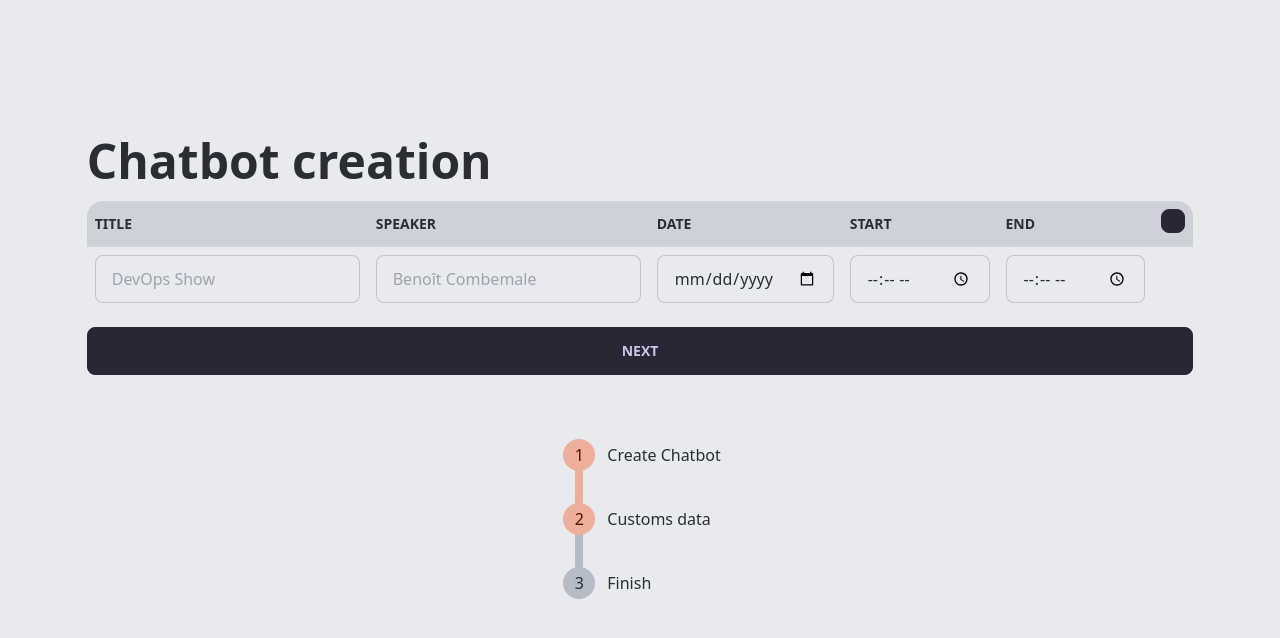
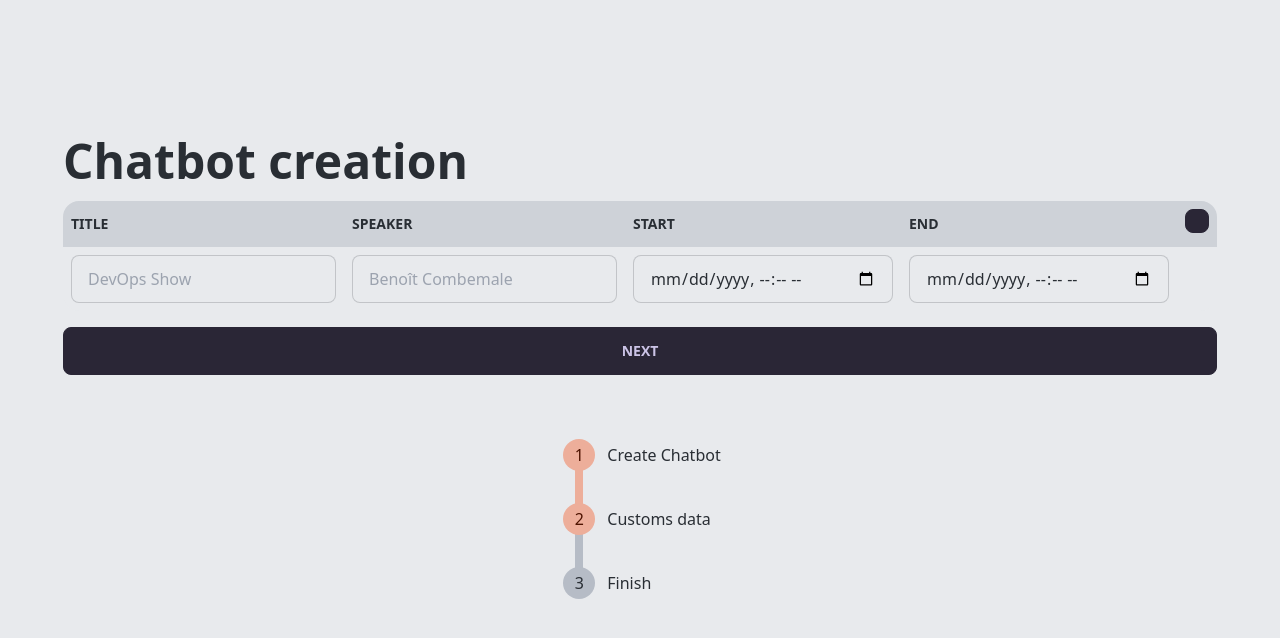
Before and after one commit to Ibentau/front-admin, a SvelteKit app: page /creationChatbot/infos in a window 1280 px wide. Shown: the top 638 px of the page. Built offline with nearby package versions, Linux system fonts and the light colour scheme.

Commit message:
date format ISO

```diff
--- a/data.json
+++ b/data.json
@@ -1 +1 @@
-{"Chatbot_name":"tekotke","Theme":"#FFFFFF","event_start":"","event_end":"","adress":"","talks":[[{"title":"Devops show","speaker":"benoit","date":"2023-02-15","start":"14:33","end":"17:34"},{"title":"title","speaker":"speakerrjejf","date":"2023-02-23","start":"14:33","end":"16:41"}]]}
+{"chatbot_name":"Marouane","theme":"#FFFFFF","event_start":"2023-02-14T08:25","event_end":"2023-02-17T23:25","address":"Saint Valentin","talks":[[{"title":"Marouane déclare sa flamme","speaker":"Marouane","start":"2023-02-14T14:00","end":"2023-02-14T14:00"},{"title":"Jérôme dort","speaker":"Jérôme","start":"2023-02-15T11:29","end":"2023-02-15T11:32"}]]}
--- a/src/entities/conference.ts
+++ b/src/entities/conference.ts
@@ -1,16 +1,15 @@
-export class Conference {
-  Chatbot_name!: string;
-  Theme!: string;
-  event_start!: string;
-  event_end!: string;
-  adress!: string;
-  talks!: Speak[];
+export interface Conference {
+  chatbot_name: string;
+  theme: string;
+  event_start: string;
+  event_end: string;
+  address: string;
+  talks: Speak[];
 }
 
-export class Speak {
-  title!: string;
-  speaker!: string;
-  date!: string;
-  start!: string;
-  end!: string;
+export interface Speak {
+  title: string;
+  speaker: string;
+  start: string;
+  end: string;
 }
--- a/src/routes/creationChatbot/+page.svelte
+++ b/src/routes/creationChatbot/+page.svelte
@@ -10,11 +10,11 @@
   function updateJSON() {
     // Initialize JSON
     let yourData: Conference = {
-      Chatbot_name: name,
-      Theme: color,
+      chatbot_name: name,
+      theme: color,
       event_start: event_start,
       event_end: event_end,
-      adress: address,
+      address: address,
       talks: [],
     };
     // Save JSON
@@ -41,7 +41,7 @@
         <span class="label-text">Event start date</span>
       </label>
       <input
-        type="date"
+        type="datetime-local"
         placeholder="02/01/2023"
         class="input input-bordered w-full"
         bind:value={event_start}
@@ -52,7 +52,7 @@
         <span class="label-text">Event end date</span>
       </label>
       <input
-        type="date"
+        type="datetime-local"
         class="input input-bordered w-full"
         bind:value={event_end}
       />
--- a/src/routes/creationChatbot/infos/+page.svelte
+++ b/src/routes/creationChatbot/infos/+page.svelte
@@ -10,7 +10,6 @@
     speakers.push({
       title: "",
       speaker: "",
-      date: "",
       start: "",
       end: "",
     });
@@ -39,7 +38,6 @@
           <tr>
             <th>Title</th>
             <th>Speaker</th>
-            <th>Date</th>
             <th>Start</th>
             <th>End</th>
             <th
@@ -68,25 +66,19 @@
               >
               <td
                 ><input
-                  type="date"
-                  class="input input-bordered w-full"
-                  bind:value={row.date}
-                /></td
-              >
-              <td
-                ><input
-                  type="time"
+                  type="datetime-local"
                   class="input input-bordered w-full"
                   bind:value={row.start}
                 /></td
               >
               <td
                 ><input
-                  type="time"
+                  type="datetime-local"
                   class="input input-bordered w-full"
                   bind:value={row.end}
                 /></td
               >
+
               <td><i class="material-icons text-error">&#xe872;</i> </td>
             </tr>
           {/each}
```
